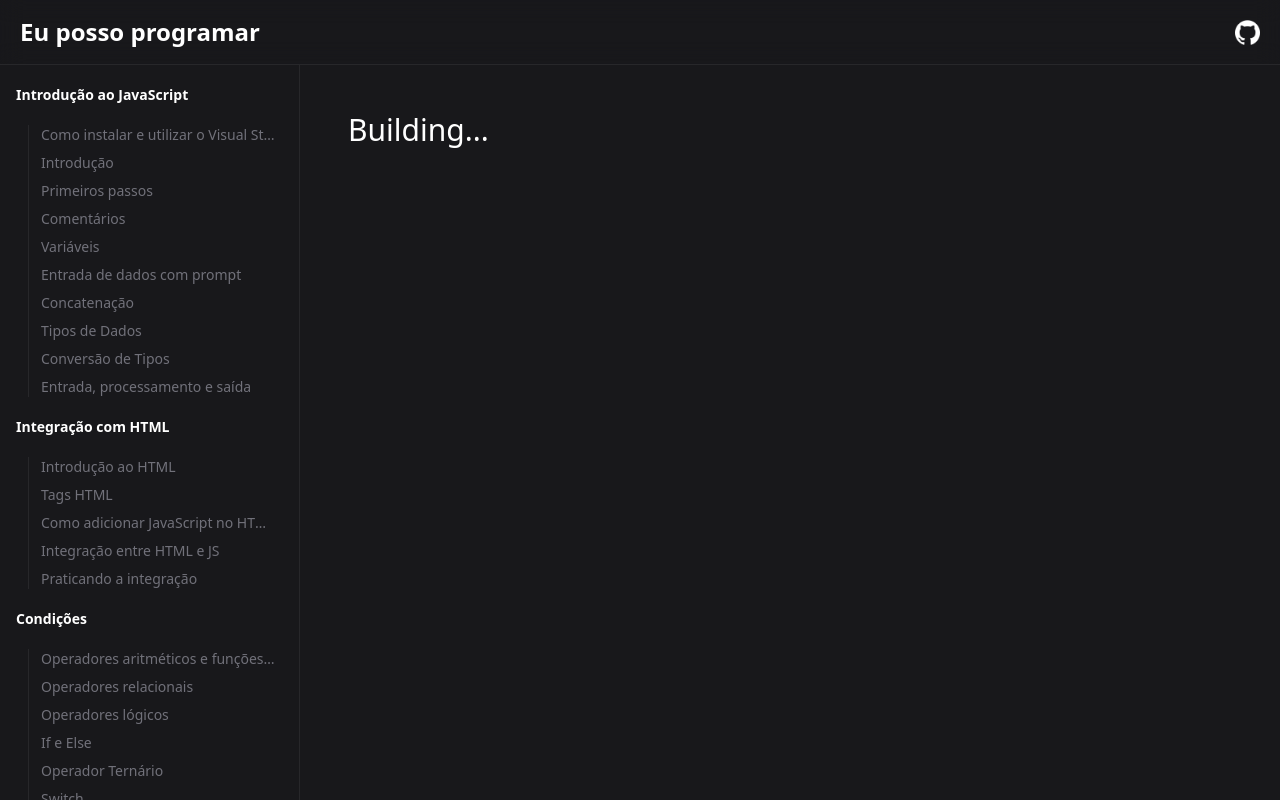
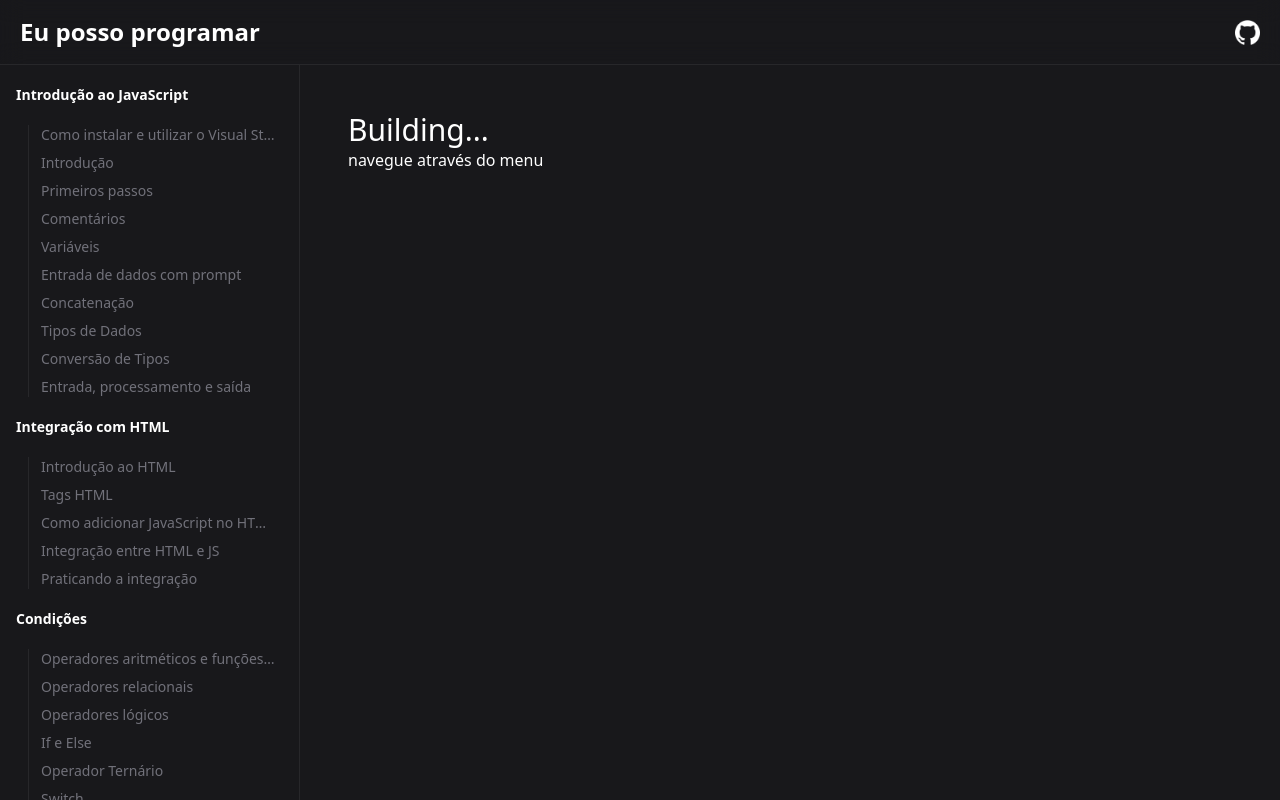
Before and after one commit to LukasSilva05/eu-posso-programar, a Next.js app: page / in a window 1280 px wide. Built offline with nearby package versions, Linux system fonts and the light colour scheme.

Commit message:
new things

```diff
--- a/src/app/page.jsx
+++ b/src/app/page.jsx
@@ -2,6 +2,7 @@ export default function Home() {
   return (
     <div className="text 2xl pt-12">
       <h1 className="text-3xl">Building...</h1>
+      <h1>navegue através do menu</h1>
     </div>
   );
 }
```
